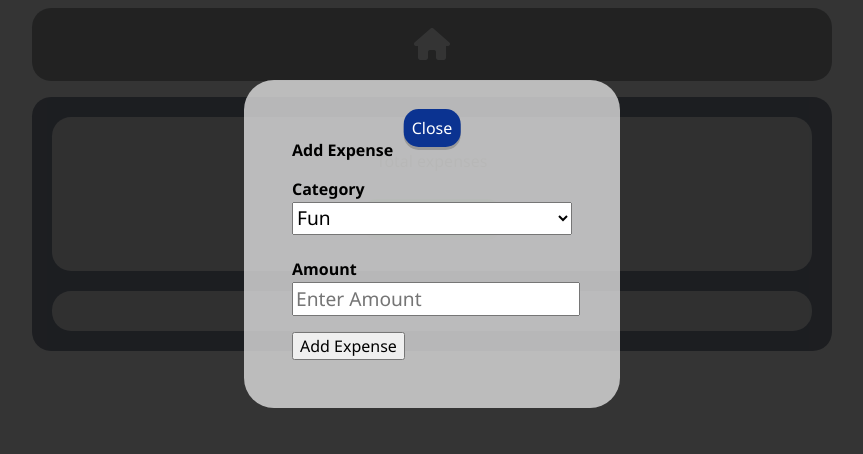
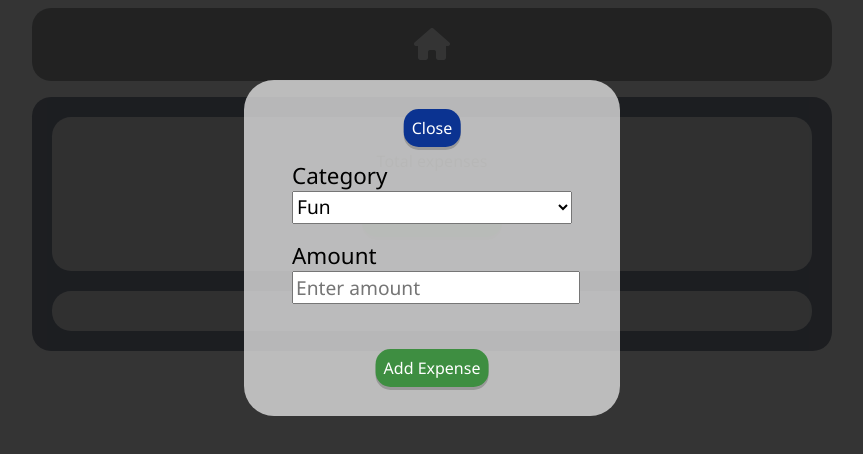
Before and after one commit to abraham-espinosa/income-expense-tracker, a plain HTML site: page expenses.html in a window 1280 px wide. Both pictures are taken after a click on the element "Add new record". Shown: the whole page, without its empty margins (208-1071 px from the left). Drawn offline with Linux system fonts and the light colour scheme.

Commit message:
Update input

```diff
--- a/css/project.css
+++ b/css/project.css
@@ -172,7 +172,7 @@ label{
 .button-add{
   margin: 3rem auto auto auto;
 }
-#close, #addIncome {
+#close, #addIncome, #addExpense {
   box-shadow: 0 3px #999;
   border: none;
   text-decoration: none;
@@ -189,7 +189,7 @@ label{
  #close{
   background-color: rgb(11, 51, 145);
  }
- #addIncome{
+ #addIncome, #addExpense{
   background-color: #3e8e41;
 
  }
--- a/expenses.html
+++ b/expenses.html
@@ -28,10 +28,8 @@
         </div>
         <div id="popup">
             <form id="form">
-                <button type="button" id="close" onclick="hide()">Close</button>
-                <h1>Add Expense</h1>
-                <label for="category"><b>Category</b></label>
-                <br>
+                <div class="button-close"><button type="button" id="close" onclick="hide()">Close</button></div>
+                <label for="category">Category</label>
                 <select id="category" name="category">
                     <option value="Fun">Fun</option>
                     <option value="School">School</option>
@@ -39,10 +37,9 @@
                     <option value="Technology">Technology</option>
                     <option value="House">House</option>
                 </select>
-                <br>
-                <label for="amount"><b>Amount</b></label>
-                <input type="text" placeholder="Enter Amount" name="amount" id="amount" required>
-                <button type="submit" class="btn" id="addExpense" onclick="hide()">Add Expense</button>
+                <label for="amount">Amount</label>
+                <input type="number" placeholder="Enter amount" name="amount" id="amount" required>
+                <div class="button-add"><button type="submit" class="btn" id="addExpense" onclick="hide()">Add Expense</button></div>
             </form>
         </div>
     </main>
```
Also changed, not shown: income.html (+1 -1 lines).
